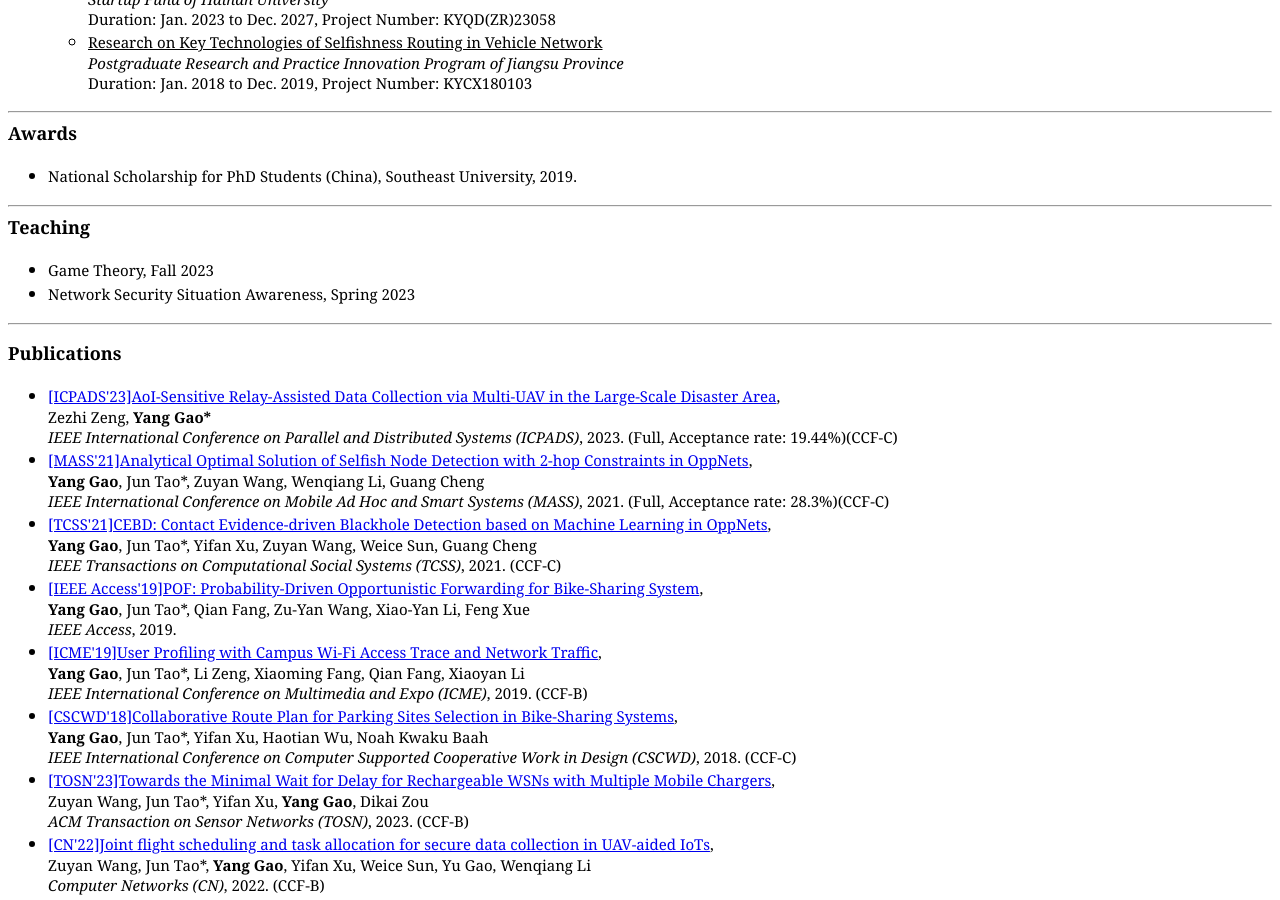
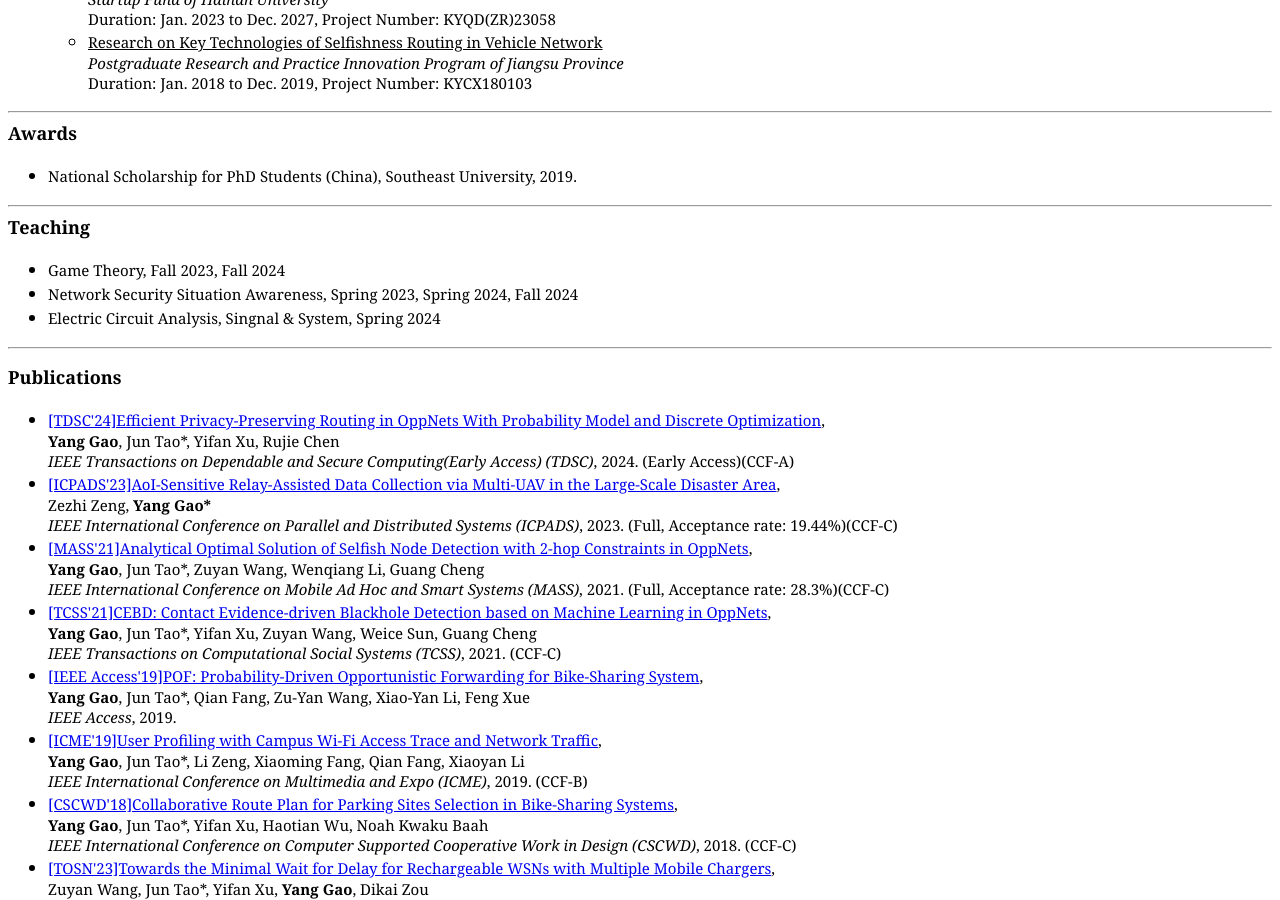
Before and after one commit to gaoyang23nj/gaoyang23nj.github.io, a Jekyll site: the page index.html, which Jekyll copies as it is, in a window 1280 px wide and 900 px high, scrolled down 937 px. Built offline with Jekyll 4.4.1, drawn with Linux system fonts in a browser that asks for light colours.

Commit message:
Update index.html

```diff
--- a/index.html
+++ b/index.html
@@ -142,15 +142,26 @@ Bios</span>
 <span style="font-weight: bold; font-size: 18px;">Teaching</span>
 <ul class="style5">
     <li>
-        <small>Game Theory, Fall 2023</small>
+        <small>Game Theory, Fall 2023, Fall 2024</small>
     </li>
     <li>
-        <small>Network Security Situation Awareness, Spring 2023</small>
+        <small>Network Security Situation Awareness, Spring 2023, Spring 2024, Fall 2024</small>
+    </li>
+    <li>
+        <small>Electric Circuit Analysis, Singnal & System, Spring 2024</small>
     </li>
 </ul>
 <hr>
 <p><span style="font-weight: bold; font-size: 18px;">Publications</span></p>
 <ul class="style5">
+     <li>
+        <small><a href="https://ieeexplore.ieee.org/document/10804045">
+		[TDSC'24]Efficient Privacy-Preserving Routing in OppNets With Probability Model and Discrete Optimization</a>, <br>
+        <strong>Yang Gao</strong>, Jun Tao*, Yifan Xu, Rujie Chen<br>
+        <em>IEEE Transactions on Dependable and Secure Computing(Early Access) (TDSC)</em>, 2024.
+		(Early Access)(CCF-A)
+        </small>
+    </li>
     <li>
         <small><a href="https://ieeexplore.ieee.org/document/10475922">
 		[ICPADS'23]AoI-Sensitive Relay-Assisted Data Collection via Multi-UAV in the Large-Scale Disaster Area</a>, <br>
```
